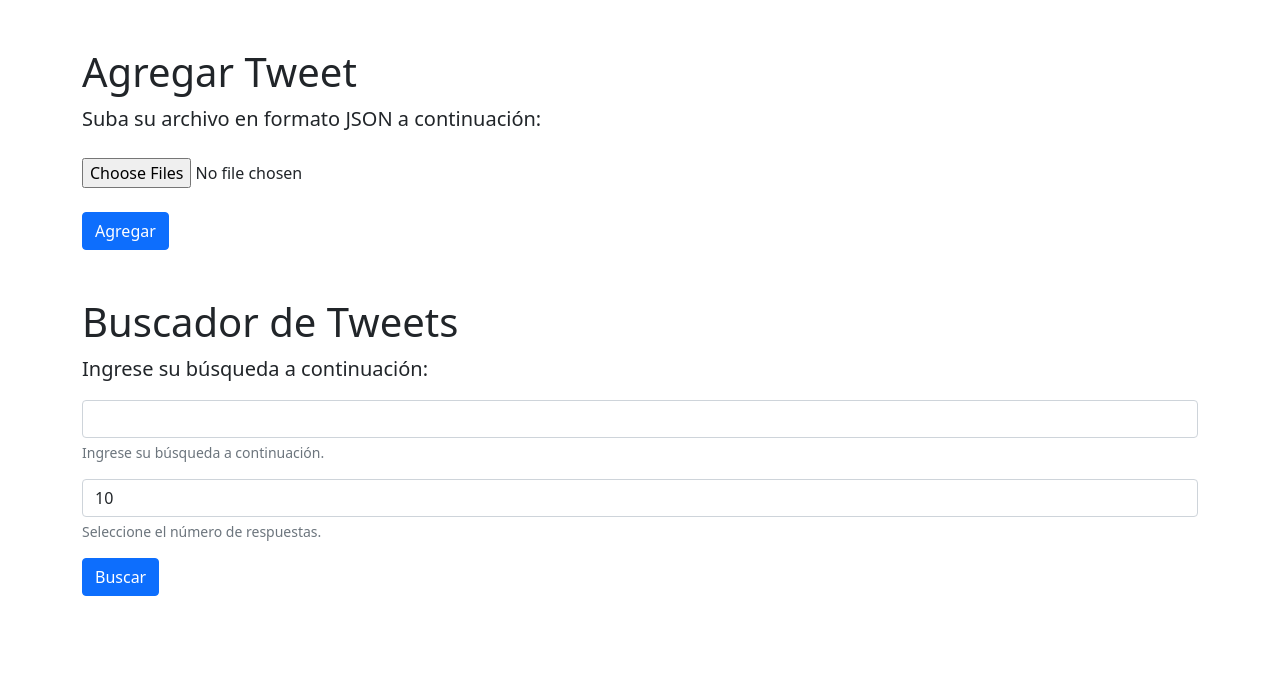
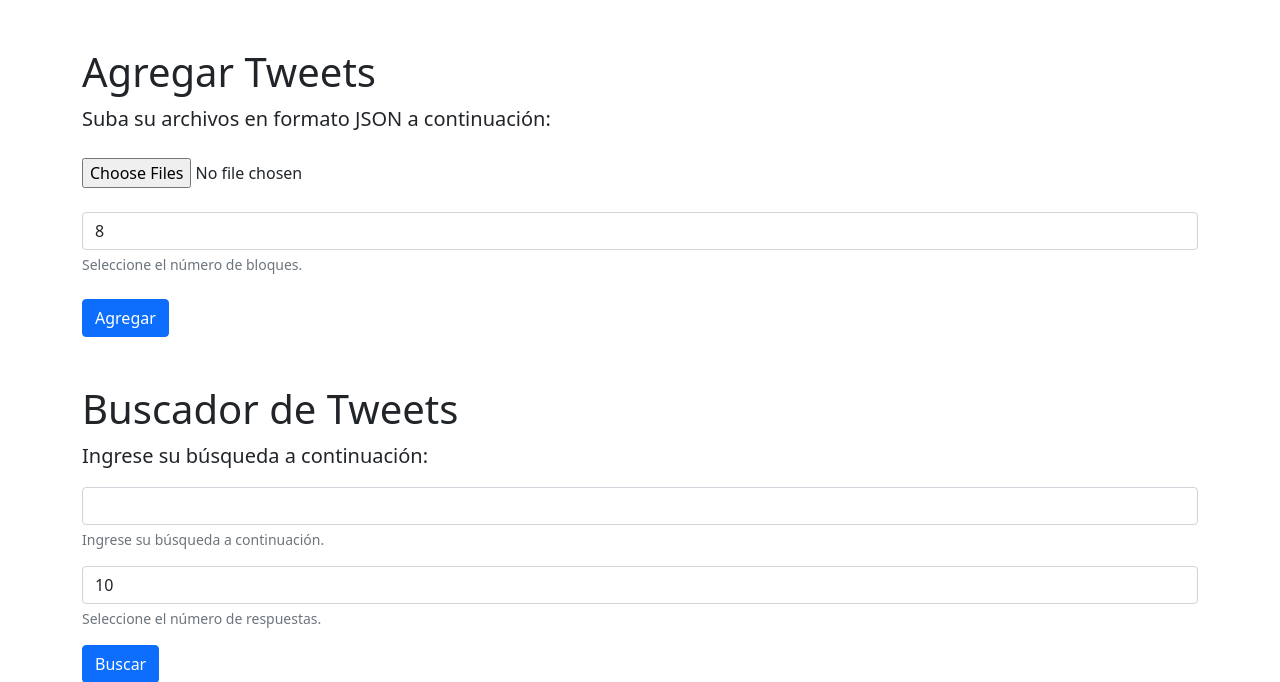
Before and after one commit to christianledgard/proyecto2-DB2, a Flask app: page / in a window 1280 px wide. Shown: the top 682 px of the page. Run offline with Flask 2, Linux system fonts and the light colour scheme; parts of the project's set-up code (start-up, migrations or seed data) failed here and were passed over; some libraries are stand-ins or nearby versions.

Commit message:
upload completed

```diff
--- a/src/app.py
+++ b/src/app.py
@@ -3,6 +3,7 @@ import json
 import importlib
 import sys
 import os
+import glob
 from index import Query
 sys.path.append(os.path.dirname(os.path.dirname(os.path.abspath(__file__))))
 sys.path.append("../merging_blocks/0.json")
@@ -34,10 +35,17 @@ def consulta():
 @app.route('/upload', methods = ['POST'])
 def upload():
    uploaded_files = request.files.getlist("file")
+   numero_bloques = request.form.get("numeroBloques")
+
+   files = glob.glob('clean/*') + glob.glob('clean_likeADict/*') + glob.glob('inverted_index/*') + glob.glob('merging_blocks/*') + glob.glob('sorted_blocks/*')
+   for f in files:
+      os.remove(f)
 
    for file in uploaded_files:
       with open("clean/"+str(file.filename), "wb") as archivo:
          archivo.write(file.read())
+
+   index.Index("clean", "inverted_index", "merging_blocks", "sorted_blocks", int(numero_bloques))
    return render_template('buscador.html')
 
 if __name__ == '__main__':
--- a/src/frontEnd/templates/buscador.html
+++ b/src/frontEnd/templates/buscador.html
@@ -7,12 +7,19 @@
 
 <main class="flex-shrink-0">
     <div class="container">
-        <h1 class="mt-5">Agregar Tweet</h1>
-        <p class="lead">Suba su archivo en formato JSON a continuación: </p>
+        <h1 class="mt-5">Agregar Tweets</h1>
+        <p class="lead">Suba su archivos en formato JSON a continuación: </p>
         <form action="{{ url_for('upload') }}" method="post" enctype="multipart/form-data">
             <div>
                 <input type="file" class="form-control-file mb-4 mt-2" id="file" accept="application/json" name="file" multiple>
             </div>
+            <select class="form-control" id="numeroBloques" name="numeroBloques">
+                    <option>8</option>
+                    <option>16</option>
+                    <option>32</option>
+                    <option>64</option>
+                </select>
+                <div id="x" class="form-text mb-4">Seleccione el número de bloques.</div>
             <div>
                 <button  class="btn btn-primary">Agregar</button>
             </div>
```
